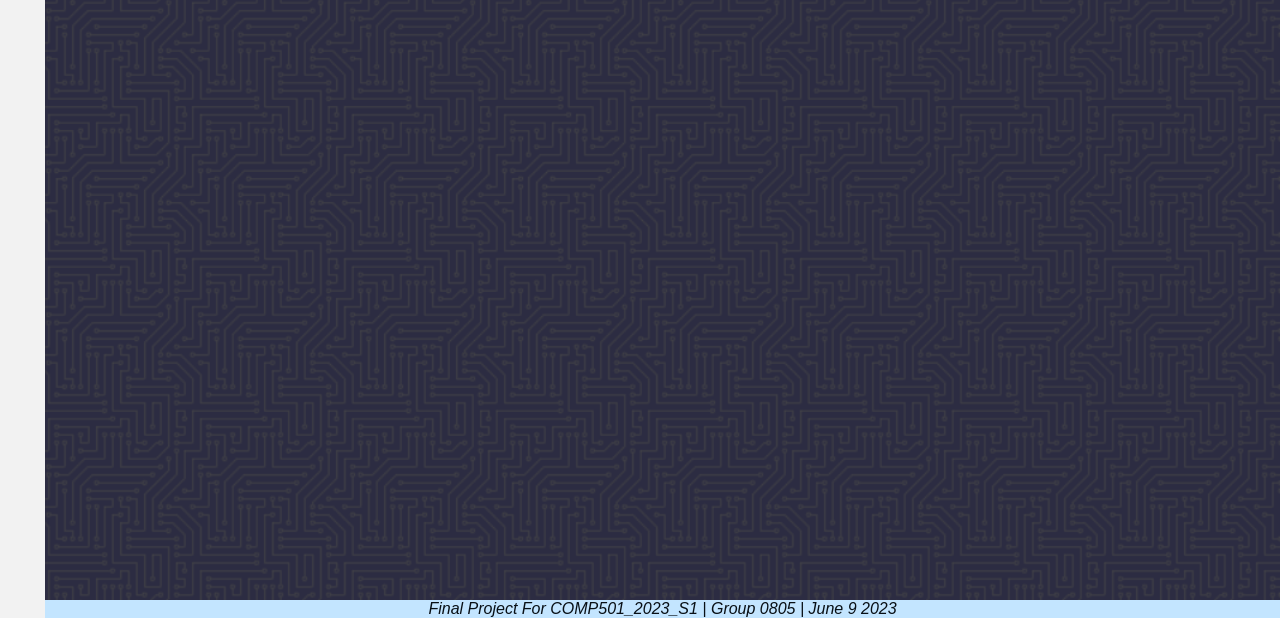
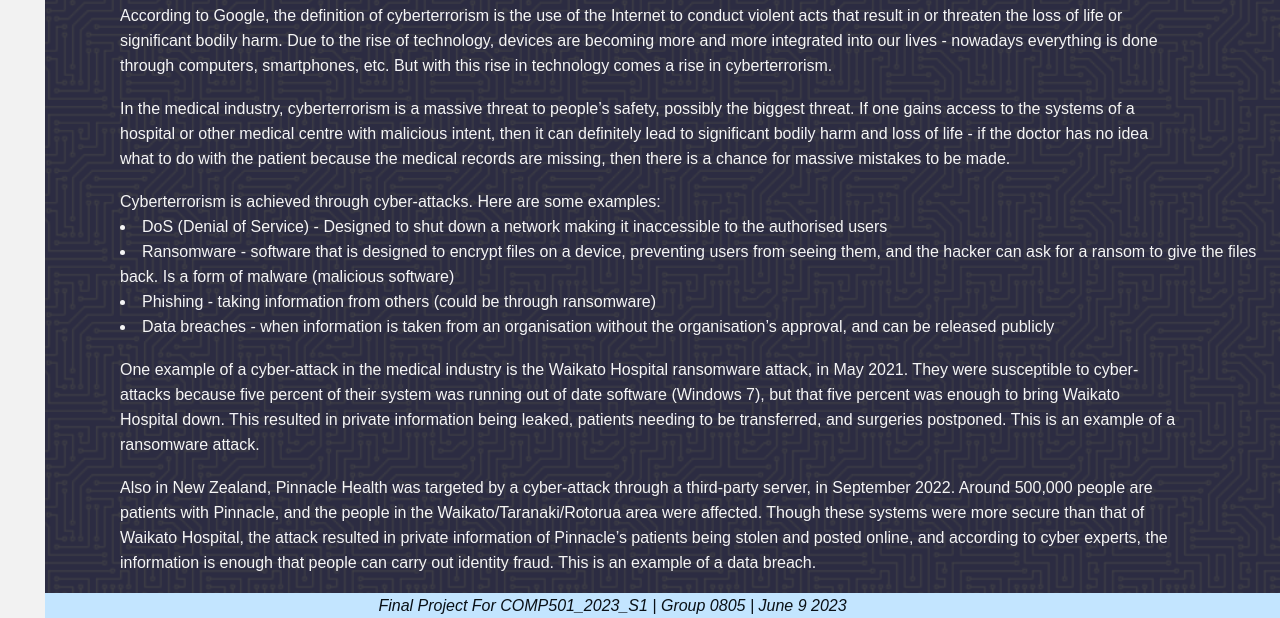
Before and after one commit to TateH-AUTUNI/Assignment3-0805, a plain HTML site: page misc/topic.html in a window 1280 px wide. Shown: the part 182-800 px from the top of the page. Drawn offline with Linux system fonts and the light colour scheme.

Commit message:
added info to Topics page

```diff
--- a/misc/topic.html
+++ b/misc/topic.html
@@ -41,6 +41,26 @@
     <!-- Heading-->
   <h1>Topic</h1>
 
+  <br>
+    <!-- Main Body -->
+  <p>According to Google, the definition of cyberterrorism is the use of the Internet to conduct violent acts that result in or threaten the loss of life or significant bodily harm. Due to the rise of technology, devices are becoming more and more integrated into our lives - nowadays everything is done through computers, smartphones, etc. But with this rise in technology comes a rise in cyberterrorism.
+  </p>
+  <br>
+  <p>In the medical industry, cyberterrorism is a massive threat to people’s safety, possibly the biggest threat. If one gains access to the systems of a hospital or other medical centre with malicious intent, then it can definitely lead to significant bodily harm and loss of life - if the doctor has no idea what to do with the patient because the medical records are missing, then there is a chance for massive mistakes to be made.
+  </p>
+  <br>
+  <p>Cyberterrorism is achieved through cyber-attacks. Here are some examples: <br>
+     <li>DoS (Denial of Service) - Designed to shut down a network making it inaccessible to the authorised users</li>
+     <li>Ransomware - software that is designed to encrypt files on a device, preventing users from seeing them, and the hacker can ask for a ransom to give the files back. Is a form of malware (malicious software)</li>
+     <li>Phishing - taking information from others (could be through ransomware)</li>
+     <li>Data breaches - when information is taken from an organisation without the organisation’s approval, and can be released publicly</li>
+    </p>
+  <br>
+  <p>One example of a cyber-attack in the medical industry is the Waikato Hospital ransomware attack, in May 2021. They were susceptible to cyber-attacks because five percent of their system was running out of date software (Windows 7), but that five percent was enough to bring Waikato Hospital down. This resulted in private information being leaked, patients needing to be transferred, and surgeries postponed. This is an example of a ransomware attack.
+  </p>
+  <br>
+  <p>Also in New Zealand, Pinnacle Health was targeted by a cyber-attack through a third-party server, in September 2022. Around 500,000 people are patients with Pinnacle, and the people in the Waikato/Taranaki/Rotorua area were affected. Though these systems were more secure than that of Waikato Hospital, the attack resulted in private information of Pinnacle’s patients being stolen and posted online, and according to cyber experts, the information is enough that people can carry out identity fraud. This is an example of a data breach.
+  </p>
   <!-- Page footer -->
   <div class="footer">
     <p><i>Final Project For COMP501_2023_S1 | Group 0805 | June 9 2023</i></p>
--- a/styles/mainstyle.css
+++ b/styles/mainstyle.css
@@ -101,3 +101,12 @@
   text-decoration: none;
   color: #333;
 }
+
+p{
+  font-size: medium;
+  margin-right: 100px;
+  line-height: 25px;
+}
+li{
+  line-height: 25px;
+}
```
